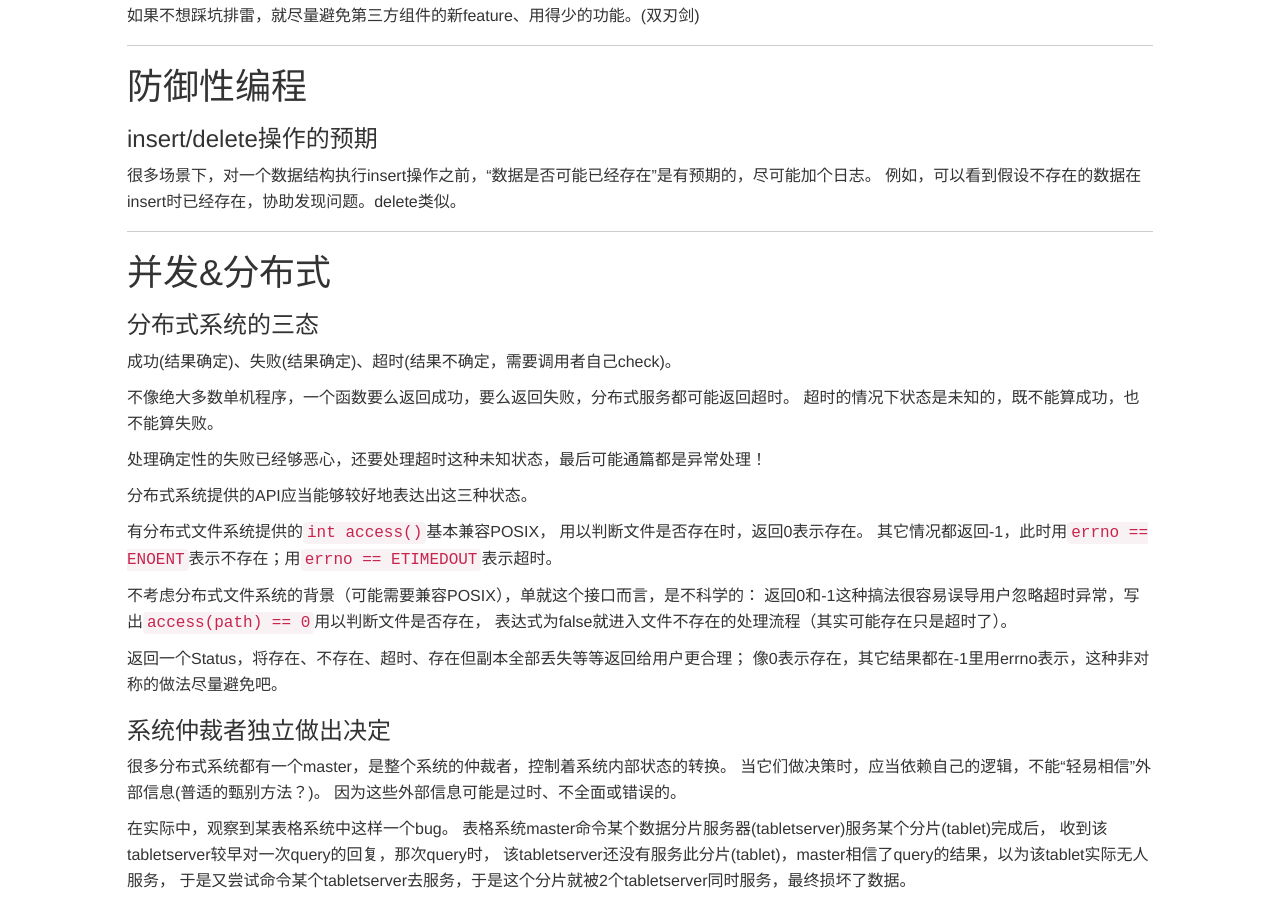
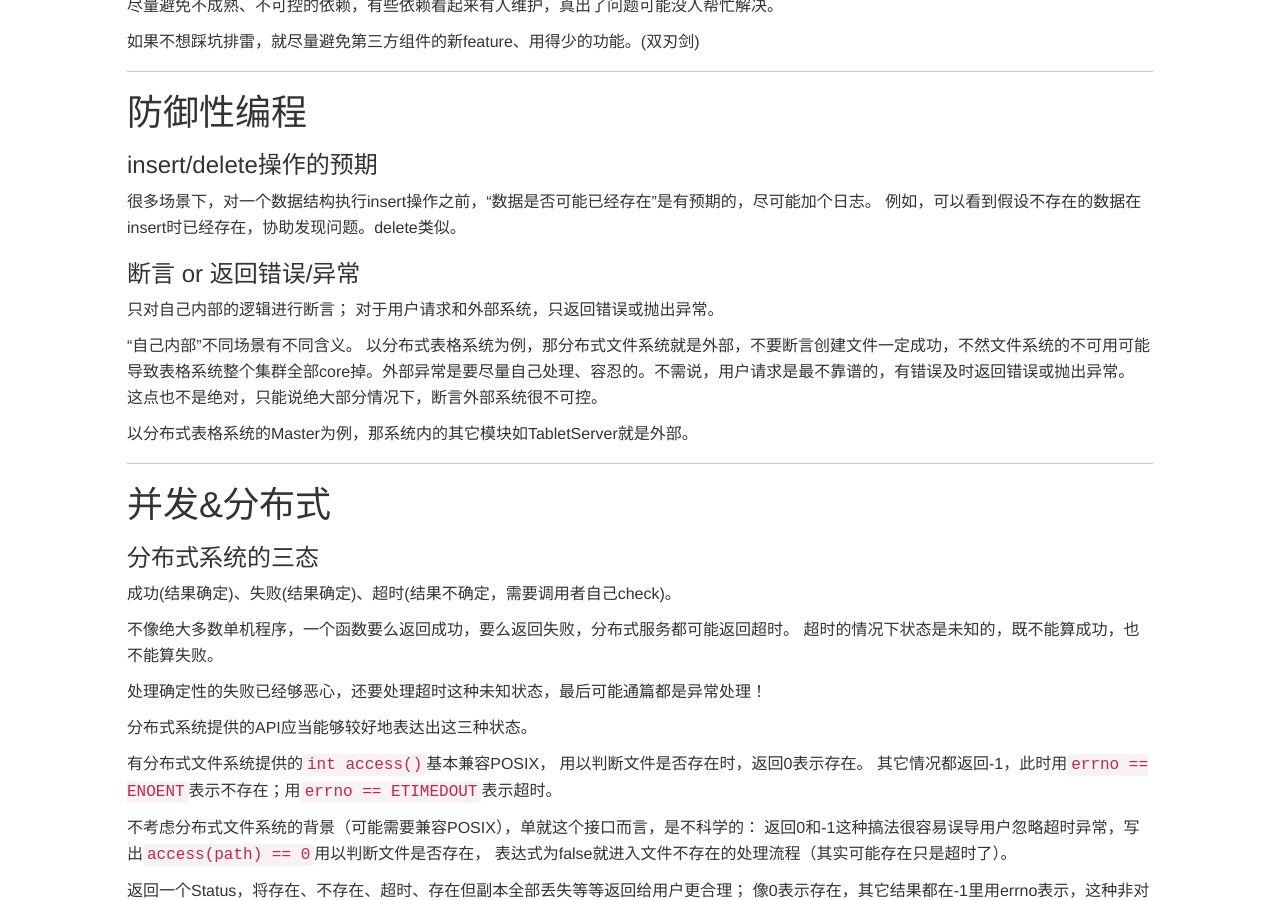
Before and after one commit to taocp/taocp.github.com, a Jekyll site: the page built from _posts/2016-04-10-编程有关的一些思考.md, in a window 1280 px wide and 900 px high, scrolled down 2627 px. Built offline with Jekyll 4.4.1, drawn with Linux system fonts in a browser that asks for light colours; nearby versions of some CDN libraries; library files that are not in the unit come from our copies; comment, search, counter and statistics services are not loaded; some of the changed text lies outside the part shown.

Commit message:
update 2016-04-10

```diff
--- a/_posts/2016-04-10-编程有关的一些思考.md
+++ b/_posts/2016-04-10-编程有关的一些思考.md
@@ -86,9 +86,10 @@
 从服务或软件实现者、提供者的角度看，也应该谨慎决定选一个怎样的默认配置。
 遇到过有的系统，把一些实验性feature默认打开的，结果不言而喻。
 
-### 不要根据猜测编程
+### 根据猜测编程
 
-todo
+在实践中，很多问题产生的根源都是根据猜测编程。
+例如看到某个接口或参数，不会仔细求证（查阅文档或咨询维护人员）其准确含义，而是自己猜测一个意思然后以此为依据进行后续的工作。
 
 
 ### 不要教用户一些内部命令、带风险的操作
@@ -140,6 +141,18 @@
 
 很多场景下，对一个数据结构执行insert操作之前，“数据是否可能已经存在”是有预期的，尽可能加个日志。
 例如，可以看到假设不存在的数据在insert时已经存在，协助发现问题。delete类似。
+
+### 断言 or 返回错误/异常
+
+只对自己内部的逻辑进行断言；
+对于用户请求和外部系统，只返回错误或抛出异常。
+
+“自己内部”不同场景有不同含义。
+以分布式表格系统为例，那分布式文件系统就是外部，不要断言创建文件一定成功，不然文件系统的不可用可能导致表格系统整个集群全部core掉。外部异常是要尽量自己处理、容忍的。不需说，用户请求是最不靠谱的，有错误及时返回错误或抛出异常。
+这点也不是绝对，只能说绝大部分情况下，断言外部系统很不可控。
+
+以分布式表格系统的Master为例，那系统内的其它模块如TabletServer就是外部。
+
 
 ---
 
```
